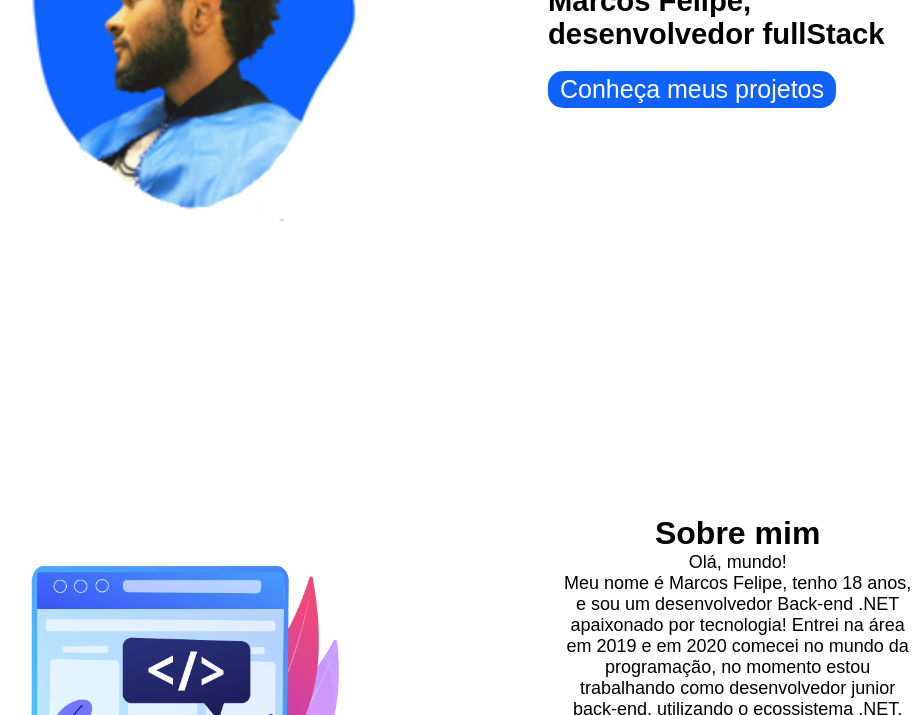
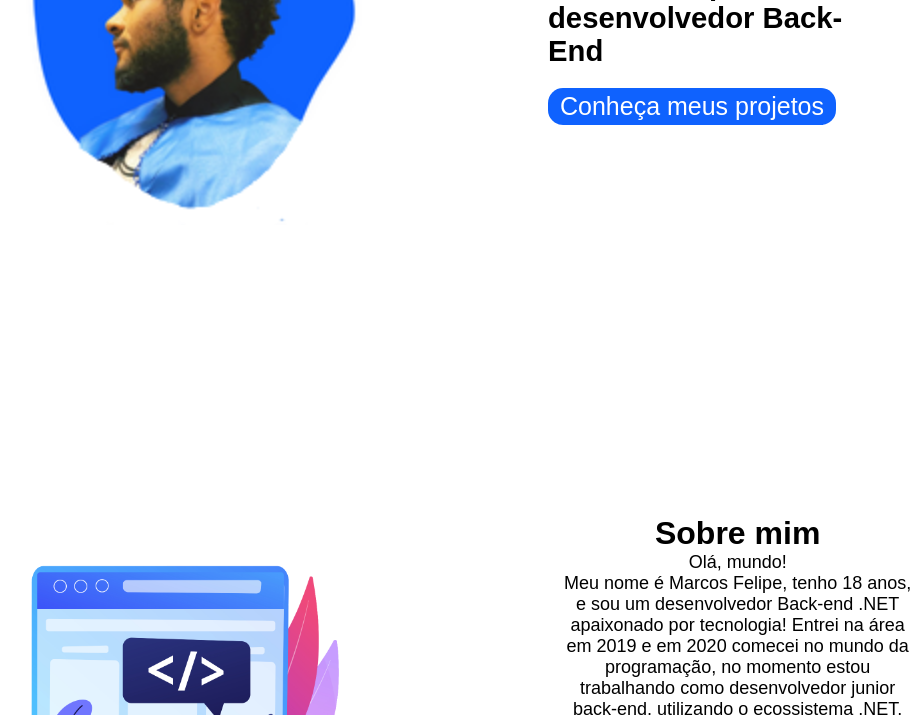
Before and after one commit to Mxrcos999/Portfolio, a plain HTML site: page index.html in a window 1280 px wide. Shown: the part 385-1100 px from the top of the page, without its empty margins (194-1109 px from the left). Drawn offline with Linux system fonts and the light colour scheme.

Commit message:
Update index.html

```diff
--- a/index.html
+++ b/index.html
@@ -23,7 +23,7 @@
         <img src="img/Design_sem_nome__2_-removebg-preview.png" alt="">
         <div class="txt-apresent">
             <h2 id="hello">Hello, world!</h2>
-            <h3>Marcos Felipe,<br>desenvolvedor fullStack</h3>
+            <h3>Marcos Felipe,<br>desenvolvedor Back-End</h3>
             <a href="#ancoraProjetos" class="btn">Conheça meus projetos</a>
         </div>
     </div>
```
